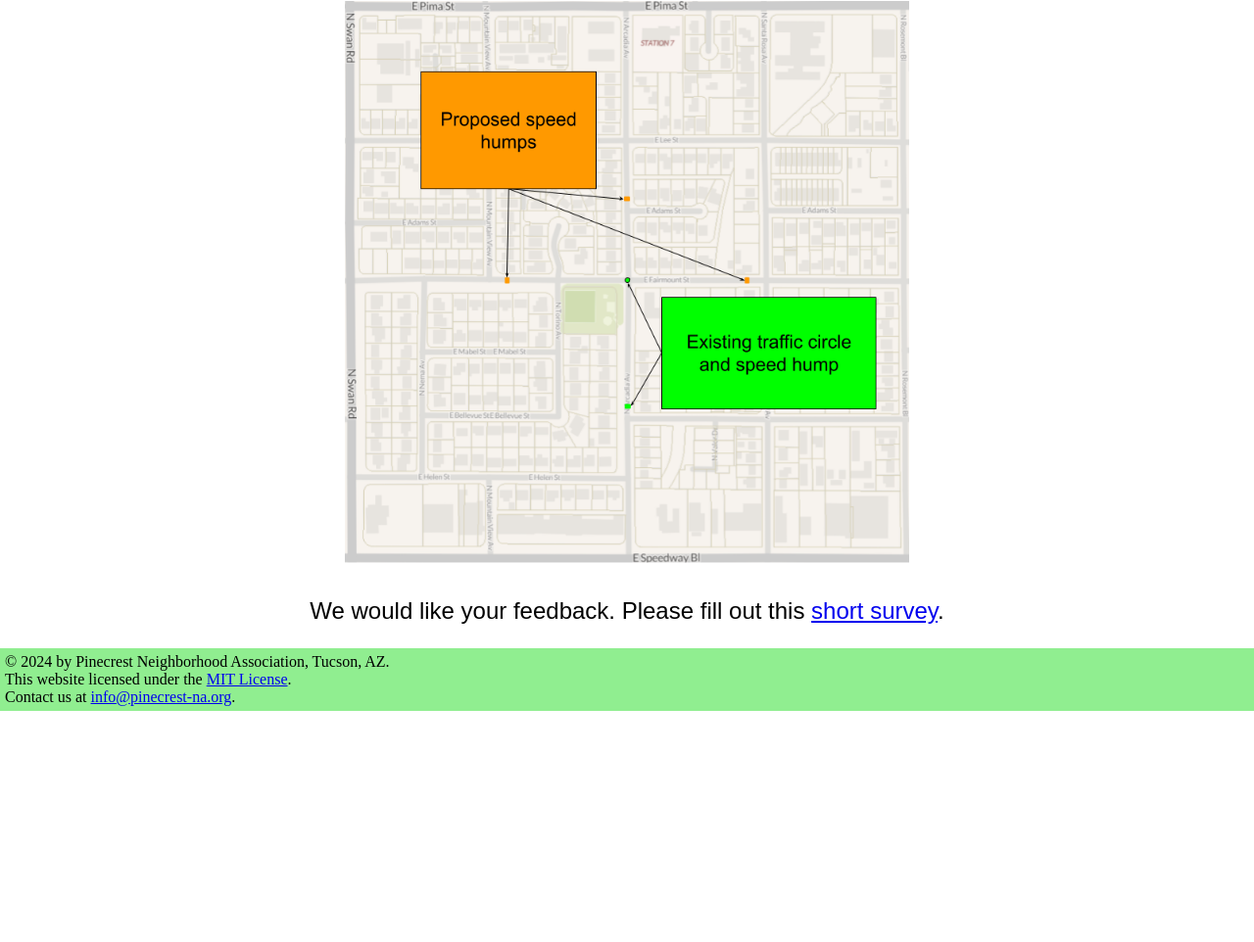
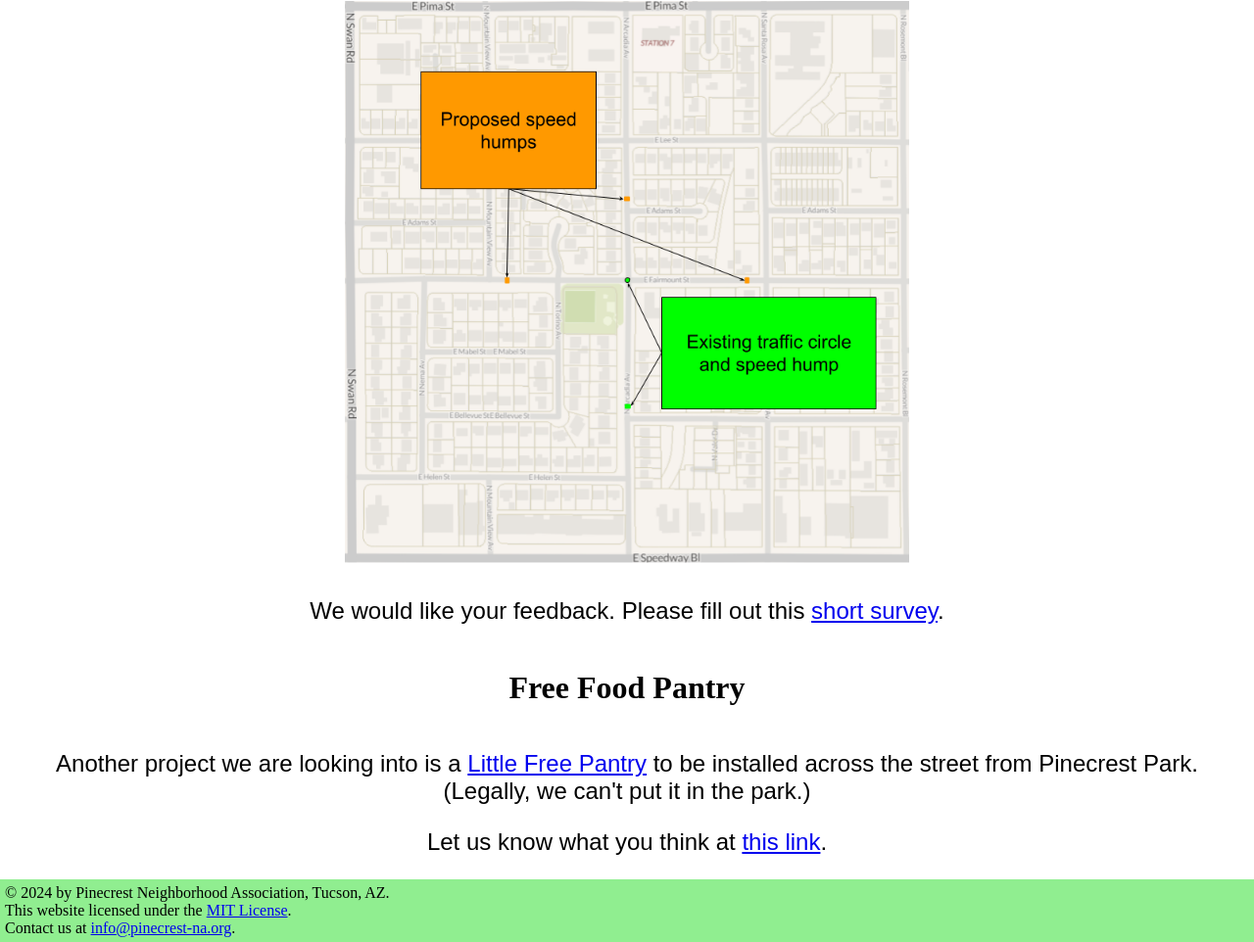
Before and after one commit to PinecrestNA/website, a plain HTML site: page index.html in a window 1280 px wide. Shown: the part 357-1319 px from the top of the page at 98% size. Before the commit the page ends 1083 px from the top, so only its background shows below. Drawn offline with Linux system fonts and the light colour scheme.

Commit message:
Add Little Free Pantry survey link.

```diff
--- a/index.html
+++ b/index.html
@@ -51,6 +51,27 @@
           >short survey</a
         >.
       </p>
+      <div class="home-header">
+        <h1>Free Food Pantry</h1>
+      </div>
+      <p class="home-text">
+        Another project we are looking into is a
+        <a
+          href="https://www.littlefreepantry.org/"
+          alt="Link to the Little Free Pantry organizational website."
+          >Little Free Pantry</a
+        >
+        to be installed across the street from Pinecrest Park. (Legally, we
+        can't put it in the park.)
+      </p>
+      <p class="home-text">
+        Let us know what you think at
+        <a
+          href="https://docs.google.com/forms/d/e/1FAIpQLSfc0DAZEtAz2lXKAKFMndnGoL_-pTkonzB7VS47Ub9tQLlGKw/viewform?usp=sharing&ouid=107574305688940754555"
+          alt="Link to a survey about the Little Free Pantry."
+          >this link</a
+        >.
+      </p>
     </main>
 
     <footer>
```
